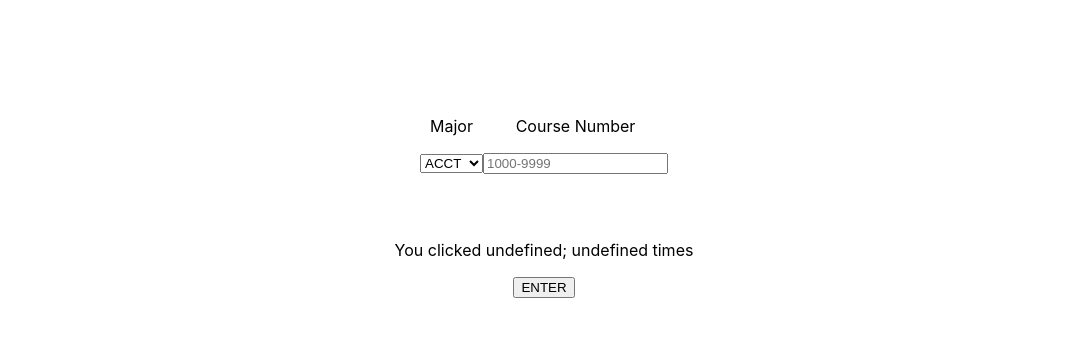
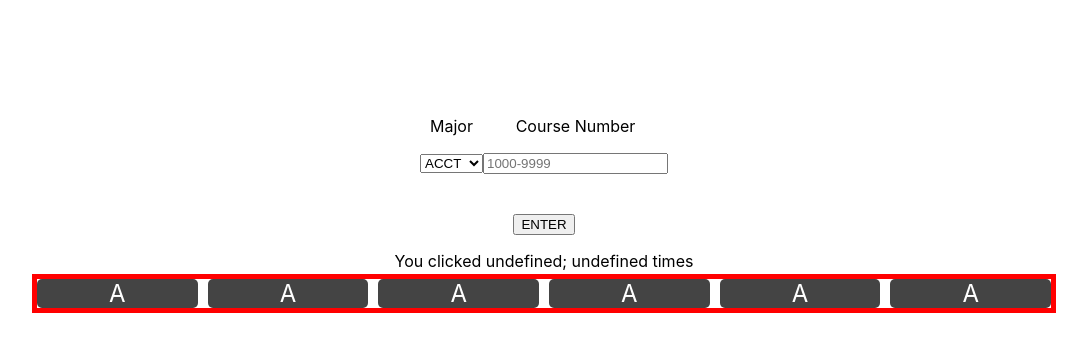
Before and after one commit to haidao0923/techdle, a React (Create React App) app in the folder techdle/: page / in a window 1280 px wide. Shown: the top 352 px of the page, without its empty margins (96-1183 px from the left). Built offline with nearby package versions, Linux system fonts and the light colour scheme.

Commit message:
add grid UI

```diff
--- a/techdle/src/App.js
+++ b/techdle/src/App.js
@@ -2,7 +2,6 @@ import './App.css';
 import Home from './Views/Home';
 
 function App() {
-
   return (
     <div className="App">
       <Home />
--- /dev/null
+++ b/techdle/src/CSS/Grid.css
@@ -0,0 +1,17 @@
+.grid {
+  position: relative;
+  display: grid;
+  grid-template-columns: 1fr 1fr 1fr 1fr 1fr 1fr;
+  grid-gap: 10px;
+  top: 200px;
+  margin-left: 10%;
+  margin-right: 10%;
+  border: 5px solid red;
+}
+
+.box {
+  background-color: #444;
+  color: #fff;
+  border-radius: 5px;
+  font-size: 150%;
+}
--- a/techdle/src/CSS/Home.css
+++ b/techdle/src/CSS/Home.css
@@ -1,4 +1,4 @@
 .button {
-    position: relative;
-    top: 150px;
+  position: relative;
+  top: 100px;
 }
--- a/techdle/src/Components/Grid.js
+++ b/techdle/src/Components/Grid.js
@@ -1,9 +1,17 @@
 import React from "react";
+import "../CSS/Grid.css";
 
 function Grid(props) {
-    return (
-
-    )
+  return (
+    <div className="grid">
+      <div className="box major">A</div>
+      <div className="box course-number-1">A</div>
+      <div className="box course-number-2">A</div>
+      <div className="box course-number-3">A</div>
+      <div className="box course-number-4">A</div>
+      <div className="box credit-hour">A</div>
+    </div>
+  )
 }
 
 export default Grid;
--- a/techdle/src/Views/Home.js
+++ b/techdle/src/Views/Home.js
@@ -1,5 +1,6 @@
 import React, {useState} from "react";
 import Dropdown from "../Components/Dropdown";
+import Grid from "../Components/Grid";
 import "../CSS/Home.css";
 import course_list from "../Data/course_list";
 import major_list from "../Data/major_list";
@@ -12,11 +13,12 @@ function Home(props) {
   return (
     <div>
       <Dropdown className='dropdown' majors={majors} setMajor={setMajor} setCourseNumber={setCourseNumber}/>
+      <Grid />
       <div className="button">
-        <p>You clicked {selected[0] + "; " + selected[1]} times</p>
         <button onClick={() => {
           CheckInput();
         }}>ENTER</button>
+        <p>You clicked {selected[0] + "; " + selected[1]} times</p>
       </div>
     </div>
   );
@@ -26,7 +28,12 @@ function Home(props) {
 			alert("Please input a valid course number between 1000 and 9999.")
 		} else {
 			setSelected([major, courseNumber]);
+			UpdateGrid();
 		}
+	}
+
+	function UpdateGrid() {
+
 	}
 }
 
```
Also changed, not shown: techdle/src/CSS/Dropdown.css (+4 -4 lines).
